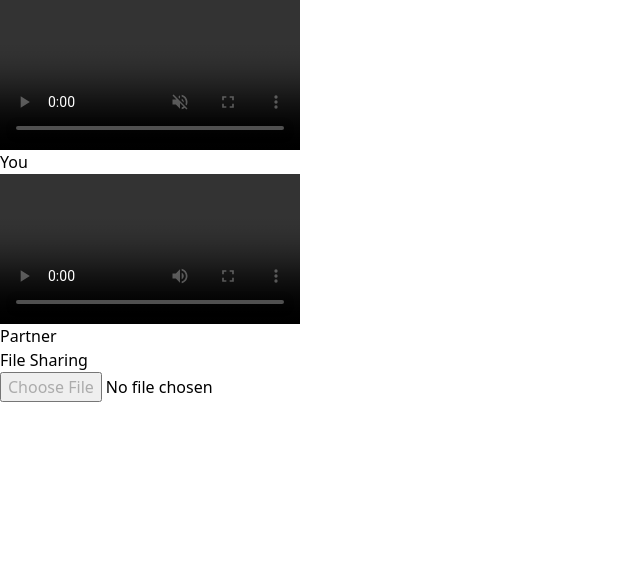
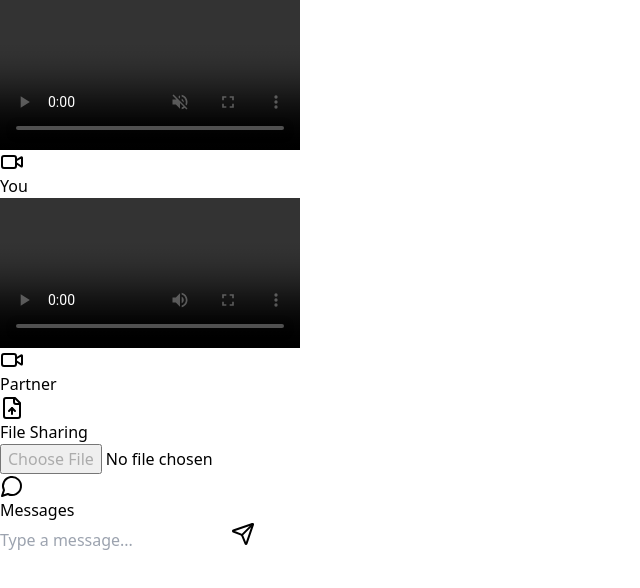
Before and after one commit to RohithBN/Video-chat-app, a React (Vite) app in the folder client/: page /room/1 in a window 1280 px wide. Shown: the top 588 px of the page, without its empty margins (0-640 px from the left). Built offline with nearby package versions, Linux system fonts and the light colour scheme.

Commit message:
seperate data channel for messages

```diff
--- a/client/package.json
+++ b/client/package.json
@@ -10,6 +10,7 @@
     "preview": "vite preview"
   },
   "dependencies": {
+    "lucide-react": "^0.475.0",
     "react": "^19.0.0",
     "react-dom": "^19.0.0",
     "react-router-dom": "^7.1.5"
--- a/client/src/components/Room.jsx
+++ b/client/src/components/Room.jsx
@@ -1,5 +1,7 @@
 import React, { useEffect, useRef, useState } from "react";
 import { useParams } from "react-router-dom";
+import { MessageCircle, Send, Video, FileUp } from "lucide-react";
+
 
 const Room = () => {
     const userVideo = useRef();
@@ -13,12 +15,18 @@ const Room = () => {
     const { roomID } = useParams();
     const fileName = useRef("");
     const fileType = useRef("");
+    const sendMessageChannel=useRef();
+    const receiveMessageChannel=useRef();
 
     const [isConnected, setIsConnected] = useState(false);
     const [selectedFile, setSelectedFile] = useState(null);
     const [sendProgress, setSendProgress] = useState(0);
     const [receiveProgress, setReceiveProgress] = useState(0);
     const [isReceivingFile, setIsReceivingFile] = useState(false);
+    const [message,setMessage]=useState("");
+    const [isSending, setIsSending] = useState(false);
+    const [receivedMessage,setReceivedMessage]=useState("")
+    const [messages, setMessages] = useState([]);
 
     const openCamera = async () => {
         const allDevices = await navigator.mediaDevices.enumerateDevices();
@@ -159,12 +167,21 @@ const Room = () => {
                 peerRef.current.addTrack(track, userStream.current);
             });
             sendChannel.current = peerRef.current.createDataChannel("sendData");
+            sendMessageChannel.current= peerRef.current.createDataChannel("sendMessage")
             setupDataChannel(sendChannel.current, false); // false → This is the sender
+            setUpMessageChannel(sendChannel.current,false);
             // Create data channel for receiving
             peerRef.current.ondatachannel = (event) => {
-                receiveChannel.current = event.channel;
+                const channel = event.channel;
+                if(channel.label==='sendDataChannel'){
+                    receiveChannel.current=channel
+                }
+                else if(channel.label==='messageDataChannel'){
+                    receiveMessageChannel.current=channel;
+                }
                 if (receiveChannel.current) {
                     setupDataChannel(receiveChannel.current, true);
+                    setUpMessageChannel(receiveMessageChannel.current,true);
                 }
 
             };
@@ -188,15 +205,27 @@ const Room = () => {
             peerRef.current.addTrack(track, userStream.current);
         });
 
-        // Create data channel for sending
+        // Create data channel for sending file
         sendChannel.current = peerRef.current.createDataChannel("sendDataChannel");
+        // create another data channel for sending messages
+        sendMessageChannel.current=peerRef.current.createDataChannel("messageDataChannel")
         if(sendChannel.current) {
         setupDataChannel(sendChannel.current, false);
         }
+        if(sendMessageChannel.current){
+            setUpMessageChannel(sendMessageChannel.current,false);
+        }
         peerRef.current.ondatachannel = (event) => {
-            receiveChannel.current = event.channel;
+            const channel = event.channel;
+            if(channel.label==='sendData'){
+                receiveChannel.current=channel
+            }
+            else if(channel.label==='sendMessage'){
+                receiveMessageChannel.current=channel;
+            }
             if (receiveChannel.current) {
                 setupDataChannel(receiveChannel.current, true);
+                setUpMessageChannel(receiveMessageChannel.current,true);
             }
 
         };
@@ -227,9 +256,26 @@ const Room = () => {
         };
 
         if (isReceiver) {
-            channel.onmessage = handleReceiveMessage;
+            channel.onmessage = handleReceiveFile;
         }
     };
+
+    const setUpMessageChannel=(channel,isReceiver)=>{
+        channel.onopen = () => {
+            console.log(`${isReceiver ? 'Receive' : 'Send'} channel opened`);
+            setIsConnected(true);
+        };
+
+        channel.onclose = () => {
+            console.log(`${isReceiver ? 'Receive' : 'Send'} channel closed`);
+            setIsConnected(false);
+        };
+
+        if(isReceiver){
+            channel.onmessage=handleReceiveMessage;
+        }
+
+    }
 
     const handleFileSelect = (event) => {
         const file = event.target.files[0];
@@ -272,7 +318,24 @@ const Room = () => {
         }
     };
 
-    const handleReceiveMessage = (event) => {
+    const sendMessage = () => {
+        if (!message.trim() || !sendMessageChannel.current || isSending) {
+            return;
+        }
+
+        try {
+            setIsSending(true);
+            sendMessageChannel.current.send(message);
+            setMessages(prev => [...prev, { text: message, sender: "You" }]);
+        } catch (error) {
+            setError("Failed to send message: " + error.message);
+        } finally {
+            setIsSending(false);
+            setMessage("");
+        }
+    };
+
+    const handleReceiveFile = (event) => {
         try {
             if (typeof event.data === "string") {
                 const message = JSON.parse(event.data);
@@ -319,6 +382,15 @@ const Room = () => {
         }
     };
 
+    const handleReceiveMessage = (event) => {
+        try {
+            const receivedMessage = event.data;
+            setMessages(prev => [...prev, { text: receivedMessage, sender: "Partner" }]);
+        } catch (error) {
+            setError("Failed to receive message: " + error.message);
+        }
+    };
+
 
     const handleIceCandidateEvent = (e) => {
         if (e.candidate) {
@@ -335,42 +407,47 @@ const Room = () => {
     };
 
     return (
-        <div className="max-w-4xl mx-auto p-4">
-            <div className="grid grid-cols-2 gap-4 mb-4">
+        <div className="max-w-6xl mx-auto p-4 space-y-6">
+
+            <div className="grid md:grid-cols-2 gap-4">
                 <div className="relative">
                     <video
-                        className="w-full rounded-lg bg-gray-800"
+                        className="w-full h-64 object-cover rounded-lg bg-gray-800"
                         autoPlay
                         ref={userVideo}
                         muted
                         controls={true}
                     />
-                    <span className="absolute bottom-2 left-2 bg-gray-900 bg-opacity-75 text-white px-2 py-1 rounded">
-                        You
-                    </span>
+                    <div className="absolute bottom-2 left-2 bg-gray-900 bg-opacity-75 text-white px-2 py-1 rounded flex items-center">
+                        <Video className="w-4 h-4 mr-2" />
+                        <span>You</span>
+                    </div>
                 </div>
                 <div className="relative">
                     <video
-                        className="w-full rounded-lg bg-gray-800"
+                        className="w-full h-64 object-cover rounded-lg bg-gray-800"
                         autoPlay
                         ref={partnerVideo}
                         controls={true}
                     />
-                    <span className="absolute bottom-2 left-2 bg-gray-900 bg-opacity-75 text-white px-2 py-1 rounded">
-                        Partner
-                    </span>
+                    <div className="absolute bottom-2 left-2 bg-gray-900 bg-opacity-75 text-white px-2 py-1 rounded flex items-center">
+                        <Video className="w-4 h-4 mr-2" />
+                        <span>Partner</span>
+                    </div>
                 </div>
             </div>
 
+            <div className="grid md:grid-cols-2 gap-4">
                 <div className="bg-white rounded-lg shadow p-4">
-                <h3 className="text-lg font-semibold mb-4">File Sharing</h3>
+                    <h3 className="text-lg font-semibold mb-4 flex items-center">
+                        <FileUp className="w-5 h-5 mr-2" />
+                        File Sharing
+                    </h3>
 
                     <div className="space-y-4">
-                    {/* File Selection */}
-                    <div>
                         <input
                             type="file"
-                            onChange={handleFileSelect}
+                            onChange={(e) => setSelectedFile(e.target.files[0])}
                             className="block w-full text-sm text-gray-500
                                 file:mr-4 file:py-2 file:px-4
                                 file:rounded-full file:border-0
@@ -379,31 +456,27 @@ const Room = () => {
                                 hover:file:bg-blue-100"
                             disabled={!isConnected}
                         />
-                    </div>
 
-                    {/* Send Button */}
                         {selectedFile && (
-                        <div>
                             <button
                                 onClick={sendFile}
                                 disabled={!isConnected || !selectedFile}
                                 className="px-4 py-2 bg-blue-500 text-white rounded hover:bg-blue-600
-                                         disabled:opacity-50 disabled:cursor-not-allowed"
+                                         disabled:opacity-50 disabled:cursor-not-allowed flex items-center"
                             >
+                                <Send className="w-4 h-4 mr-2" />
                                 Send {selectedFile.name}
                             </button>
-                        </div>
                         )}
 
-                    {/* Progress Bars */}
                         {sendProgress > 0 && (
                             <div className="space-y-2">
                                 <div className="text-sm text-gray-600">Sending...</div>
                                 <div className="w-full bg-gray-200 rounded-full h-2.5">
                                     <div
-                                    className="bg-blue-600 h-2.5 rounded-full"
+                                        className="bg-blue-600 h-2.5 rounded-full transition-all duration-300"
                                         style={{ width: `${sendProgress}%` }}
-                                ></div>
+                                    />
                                 </div>
                             </div>
                         )}
@@ -413,12 +486,59 @@ const Room = () => {
                                 <div className="text-sm text-gray-600">Receiving file...</div>
                                 <div className="w-full bg-gray-200 rounded-full h-2.5">
                                     <div
-                                    className="bg-green-600 h-2.5 rounded-full"
+                                        className="bg-green-600 h-2.5 rounded-full transition-all duration-300"
                                         style={{ width: `${receiveProgress}%` }}
-                                ></div>
+                                    />
                                 </div>
                             </div>
                         )}
+                    </div>
+                </div>
+
+                <div className="bg-white rounded-lg shadow p-4">
+                    <h3 className="text-lg font-semibold mb-4 flex items-center">
+                        <MessageCircle className="w-5 h-5 mr-2" />
+                        Messages
+                    </h3>
+
+                    <div className="h-48 overflow-y-auto mb-4 p-2 bg-gray-50 rounded">
+                        {messages.map((msg, index) => (
+                            <div
+                                key={index}
+                                className={`mb-2 p-2 rounded ${
+                                    msg.sender === "You"
+                                        ? "bg-blue-100 ml-auto"
+                                        : "bg-gray-100"
+                                } max-w-[80%] ${
+                                    msg.sender === "You"
+                                        ? "ml-auto"
+                                        : "mr-auto"
+                                }`}
+                            >
+                                <div className="text-xs text-gray-600">{msg.sender}</div>
+                                <div>{msg.text}</div>
+                            </div>
+                        ))}
+                    </div>
+
+                    <div className="flex gap-2">
+                        <input
+                            type="text"
+                            value={message}
+                            onChange={(e) => setMessage(e.target.value)}
+                            onKeyPress={(e) => e.key === "Enter" && sendMessage()}
+                            placeholder="Type a message..."
+                            className="flex-1 px-3 py-2 border rounded focus:outline-none focus:ring-2 focus:ring-blue-500"
+                        />
+                        <button
+                            onClick={sendMessage}
+                            disabled={isSending || !message.trim()}
+                            className="px-4 py-2 bg-blue-500 text-white rounded hover:bg-blue-600
+                                     disabled:opacity-50 disabled:cursor-not-allowed flex items-center"
+                        >
+                            <Send className="w-4 h-4" />
+                        </button>
+                    </div>
                 </div>
             </div>
         </div>
```
Also changed, not shown: 1 other file (tests, documents, lock files or other folders). Lines whose indentation alone changed are shown as unchanged.
